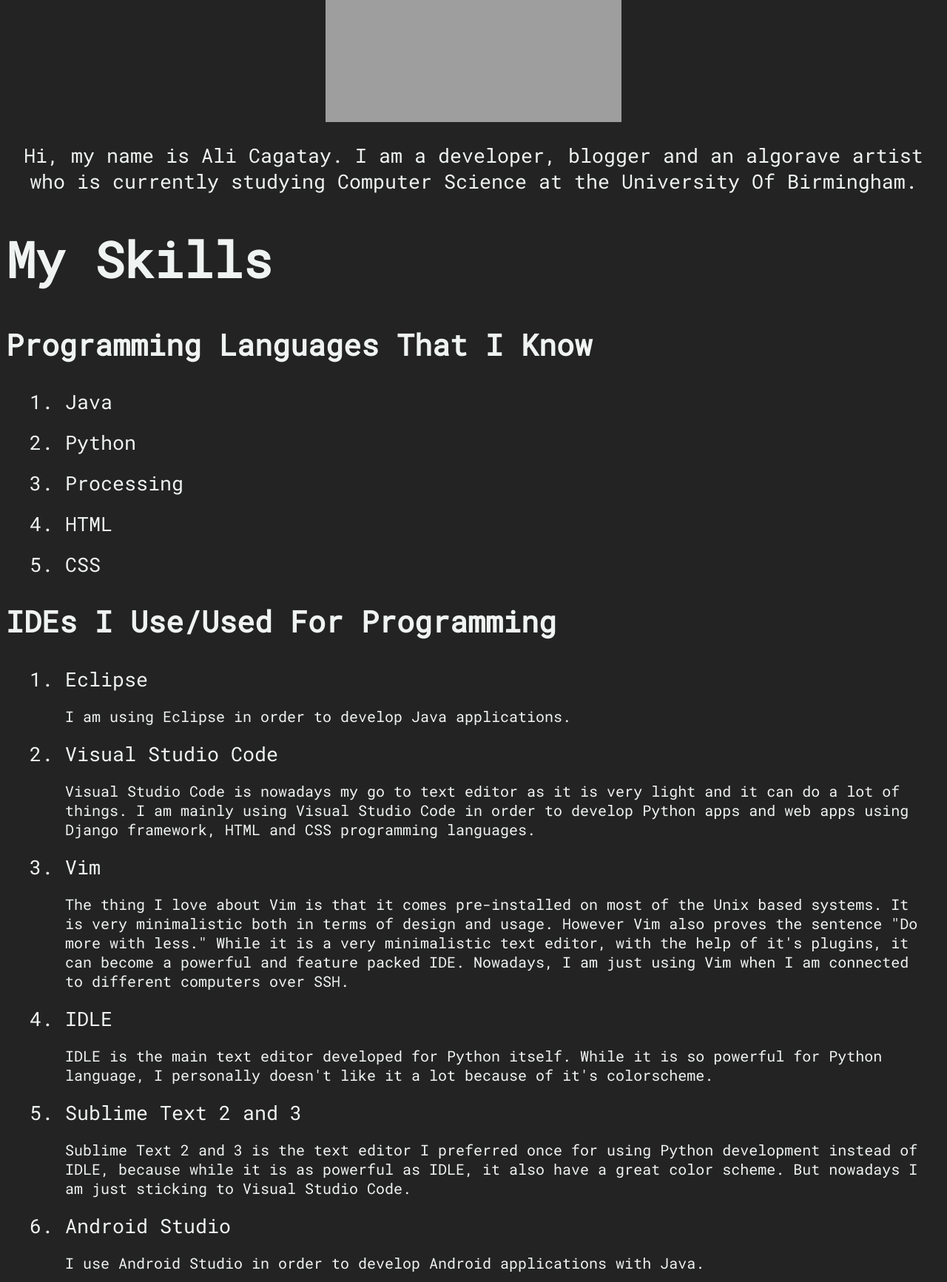
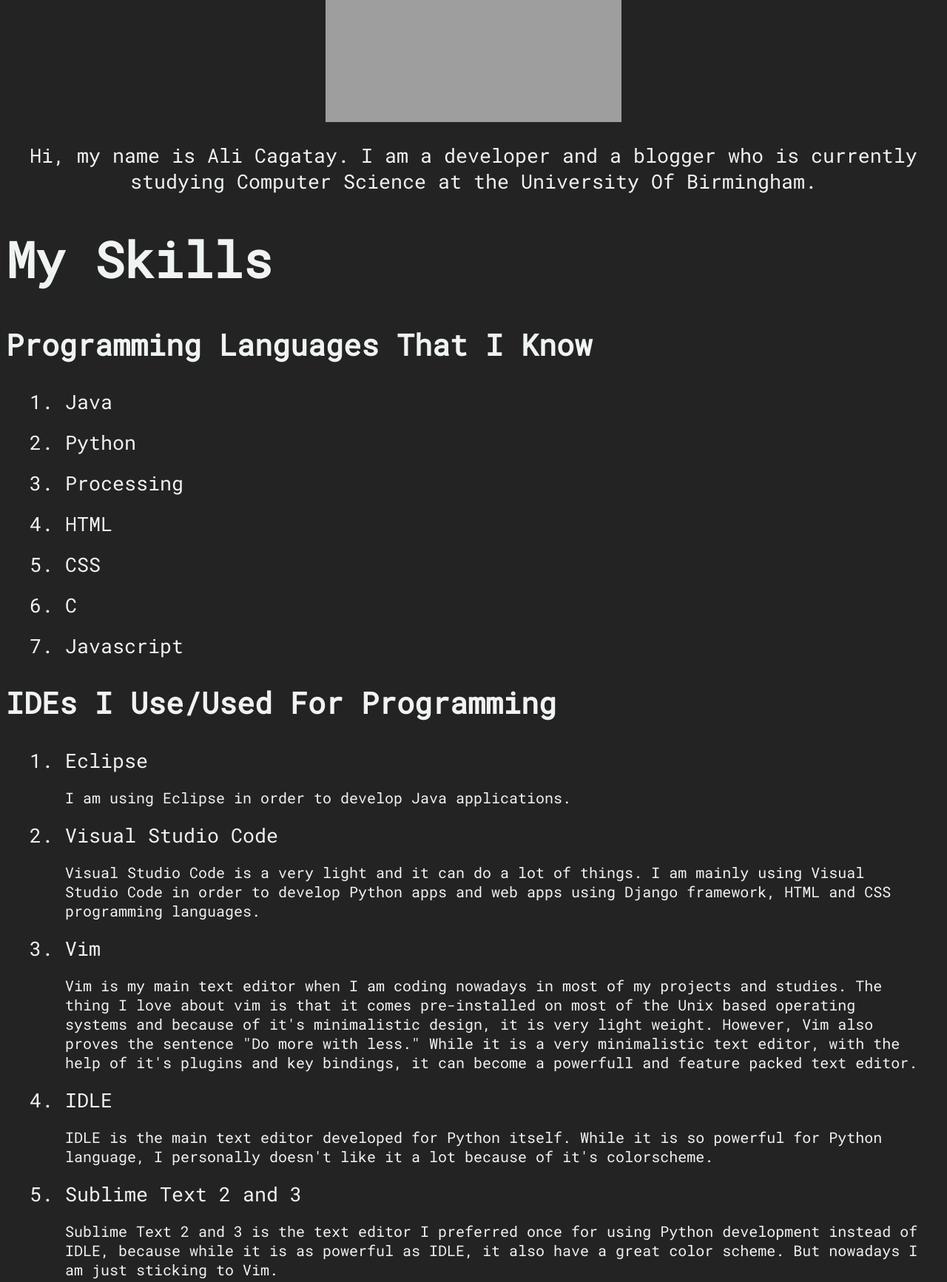
Before and after one commit to alicagatay/My-Personal-Website, a Django app: page /about in a window 1280 px wide. Shown: the part 189-1922 px from the top of the page at 74% size. Run offline with Django 3.2, Linux system fonts and the light colour scheme; grey boxes are pictures that could not be loaded.

Commit message:
Made some small changes to my home page. In addition added some stuff into my about page.

```diff
--- a/blog/templates/blog/about.html
+++ b/blog/templates/blog/about.html
@@ -20,7 +20,7 @@
 
         <div class="about">
             <p>
-                Hi, my name is Ali Cagatay. I am a developer, blogger and an algorave artist
+                Hi, my name is Ali Cagatay. I am a developer and a blogger
                 who is currently studying Computer Science at the University Of Birmingham.
             </p>
         </div>
@@ -43,6 +43,8 @@
                 <li>Processing</li>
                 <li>HTML</li>
                 <li>CSS</li>
+		<li>C</li>
+		<li>Javascript</li>
             </ol>
 
             <h2>IDEs I Use/Used For Programming</h2>
@@ -56,18 +58,20 @@
 
                 <li>Visual Studio Code</li>
                 <p>
-                Visual Studio Code is nowadays my go to text editor as it is very light and it can do a lot of things.
-                I am mainly using Visual Studio Code in order to develop Python apps and web apps using Django framework, HTML and CSS programming languages.
+                Visual Studio Code is a very light and it can do a lot of things.
+                I am mainly using Visual Studio Code in order to develop Python apps and web apps using Django
+                framework, HTML and CSS programming languages.
                 </p>
 
 
                 <li>Vim</li>
                 <p>
-                The thing I love about Vim is that it comes pre-installed on most of the Unix
-                based systems. It is very minimalistic both in terms of design and usage. However
-                Vim also proves the sentence "Do more with less." While it is a very minimalistic
-                text editor, with the help of it's plugins, it can become a powerful and feature packed
-                IDE. Nowadays, I am just using Vim when I am connected to different computers over SSH.
+		Vim is my main text editor when I am coding nowadays in most of my projects and studies.
+		The thing I love about vim is that it comes pre-installed on most of the Unix based operating
+		systems and because of it's minimalistic design, it is very light weight. However, Vim also
+		proves the sentence "Do more with less." While it is a very minimalistic text editor, with
+		the help of it's plugins and key bindings, it can become a powerfull and feature packed text
+		editor.
                 </p>
 
 
@@ -80,7 +84,7 @@
                 <li>Sublime Text 2 and 3</li>
                 <p>Sublime Text 2 and 3 is the text editor I preferred once for using Python development
                     instead of IDLE, because while it is as powerful as IDLE, it also have a
-                    great color scheme. But nowadays I am just sticking to Visual Studio Code.
+                    great color scheme. But nowadays I am just sticking to Vim.
                 </p>
 
 
@@ -92,7 +96,8 @@
 
                 <li>Sonic Pi</li>
                 <p>
-                I am using Sonic Pi fairly every day in my free time in order to create live music with code(algorave in other words).
+		Sonic Pi is a live music coding environment where it allows people to develop algorithmic music,
+		in other words algorave, by programming.
                 </p>
 
 
@@ -121,6 +126,12 @@
                 <p>Git is a version control system used by teams of 2 and more in order to work on one piece of code more
                     efficiently. It creates a connection between your local computer and the project hosted on Github.
                 </p>
+
+
+		<li>virtualBox</li>
+		<p>
+		I use virtualBox when I am working on projects where I need a particular operating system such as Linux.
+		</p>
 
 
             </ol>
@@ -214,28 +225,13 @@
                 </p>
 
 
+		<li>freecodecamp.com C course</li>
+		<p>
+		    <a href="https://www.youtube.com/watch?v=KJgsSFOSQv0">Linf for the course.</a>
+		</p>
+
             </ol>
         </div>
-
-
-
-
-
-
-
-
-
-
-
-
-
-
-
-
-
-
-
-
 
         <div class="top">
             <p>
--- a/blog/templates/blog/home.html
+++ b/blog/templates/blog/home.html
@@ -15,7 +15,7 @@
 
             <h1>Ali Cagatay</h1>
 
-            <p>"Developer, blogger and algorave artist."</p>
+            <p>"Developer and blogger"</p>
 
         </div>
 
```
